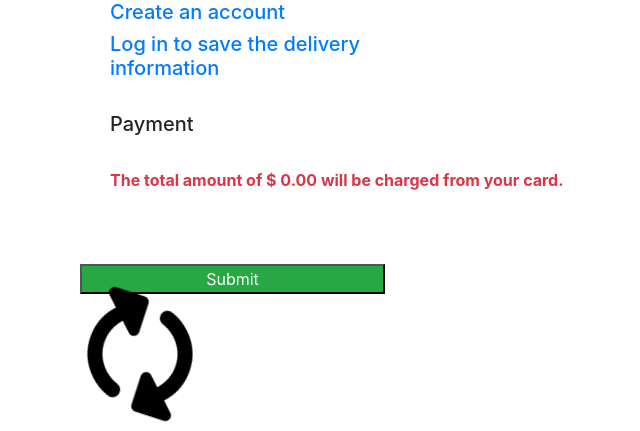
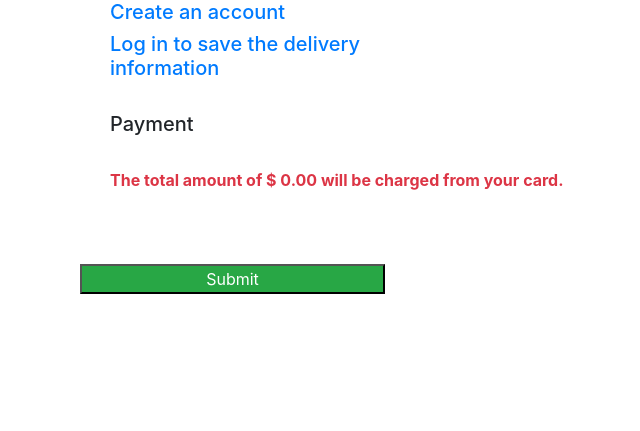
Before and after one commit to HoLaw77/E-commerce-bookshop-project, a Django app: template checkout/templates/checkout/checkout.html in a window 1280 px wide. Shown: the part 978-1409 px from the top of the page, without its empty margins (255-895 px from the left). After the commit the page ends 1272 px from the top, so only its background shows below. Run offline with Django 3.2, Linux system fonts and the light colour scheme; the template is opened without the code that fills it: values that come from a table or form of the project are taken from there, others are empty; some libraries are stand-ins or nearby versions; some web fonts are replaced.

Commit message:
delete overlay spinner

```diff
--- a/checkout/templates/checkout/checkout.html
+++ b/checkout/templates/checkout/checkout.html
@@ -177,9 +177,7 @@
 <!-- from boutique ado -->
 <div id="loading-overlay">
     <h1 class="text-light logo-font loading-spinner">
-        <span class="icon">
-            <i class="fas fa-3x fa-sync-alt fa-spin"></i>
-        </span>
+
     </h1>
 </div>
 {% endblock %}
```
